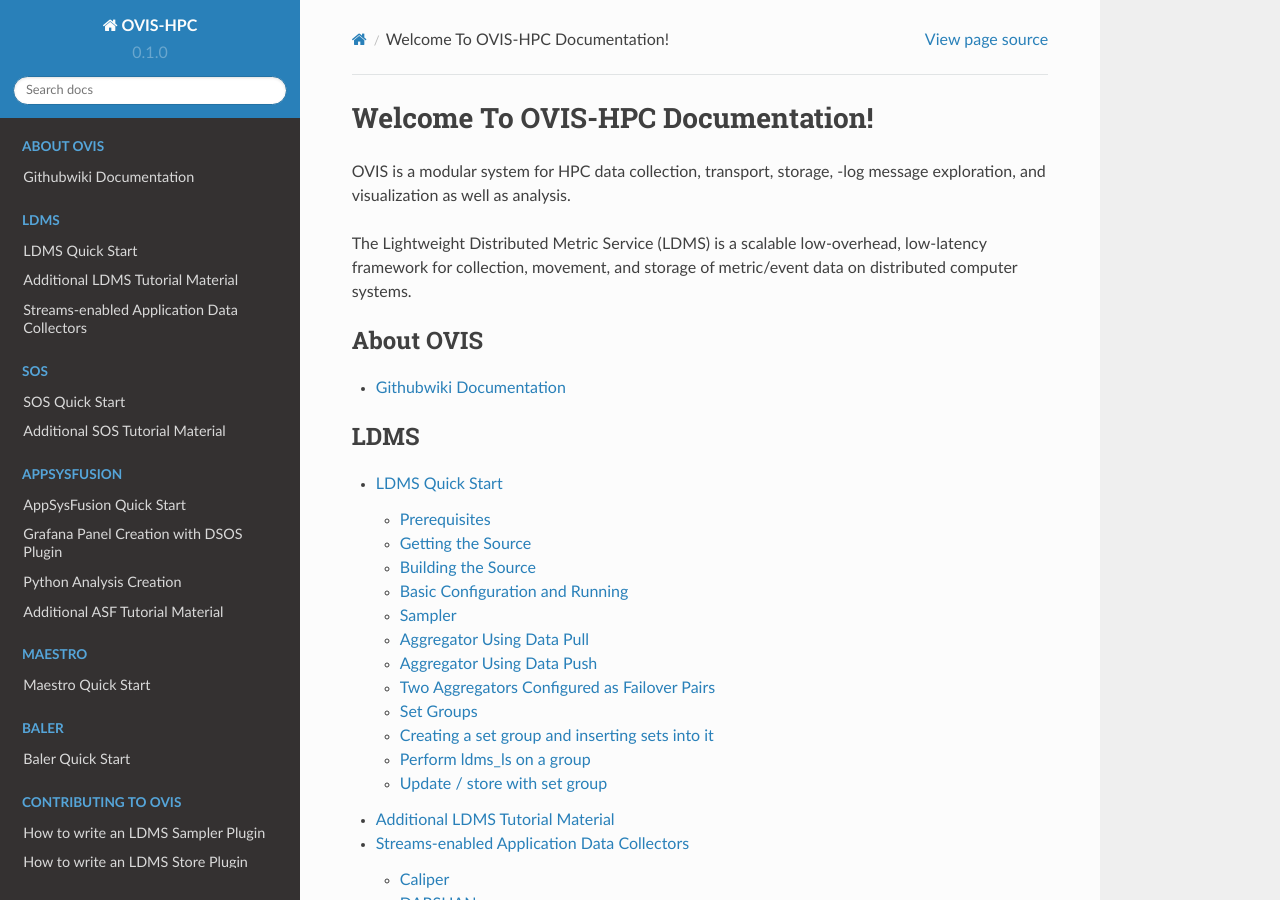
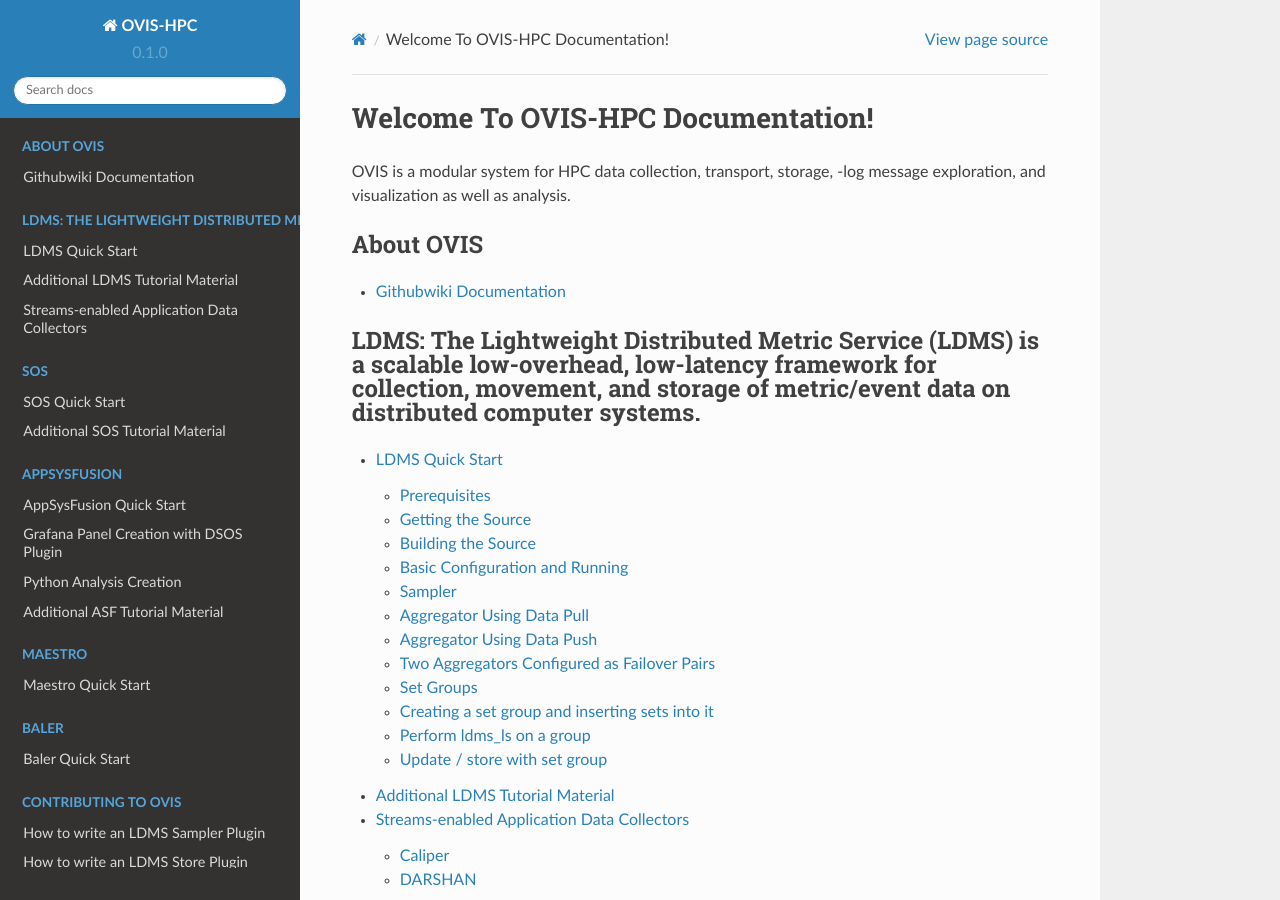
Before and after one commit to ovis-hpc/readthedocs, a Sphinx documentation site: the page built from docs/source/index.rst, in a window 1280 px wide and 900 px high. Built offline with Sphinx 7.4.7 and the Read the Docs theme 2.0.0, drawn with Linux system fonts in a browser that asks for light colours; pages that are not in the unit, such as notebooks, are missing from menus.

Commit message:
Update index.rst

```diff
--- a/docs/source/index.rst
+++ b/docs/source/index.rst
@@ -23,7 +21,7 @@
 
 .. toctree::
    :maxdepth: 3
-   :caption: LDMS
+   :caption: LDMS: The Lightweight Distributed Metric Service (LDMS) is a scalable low-overhead, low-latency framework for collection, movement, and storage of metric/event data on distributed computer systems.
 
    ldms-quickstart
    ldms-tutorial
```
Also changed, not shown: other parts of docs/source/index.rst (+0 -2 lines).
